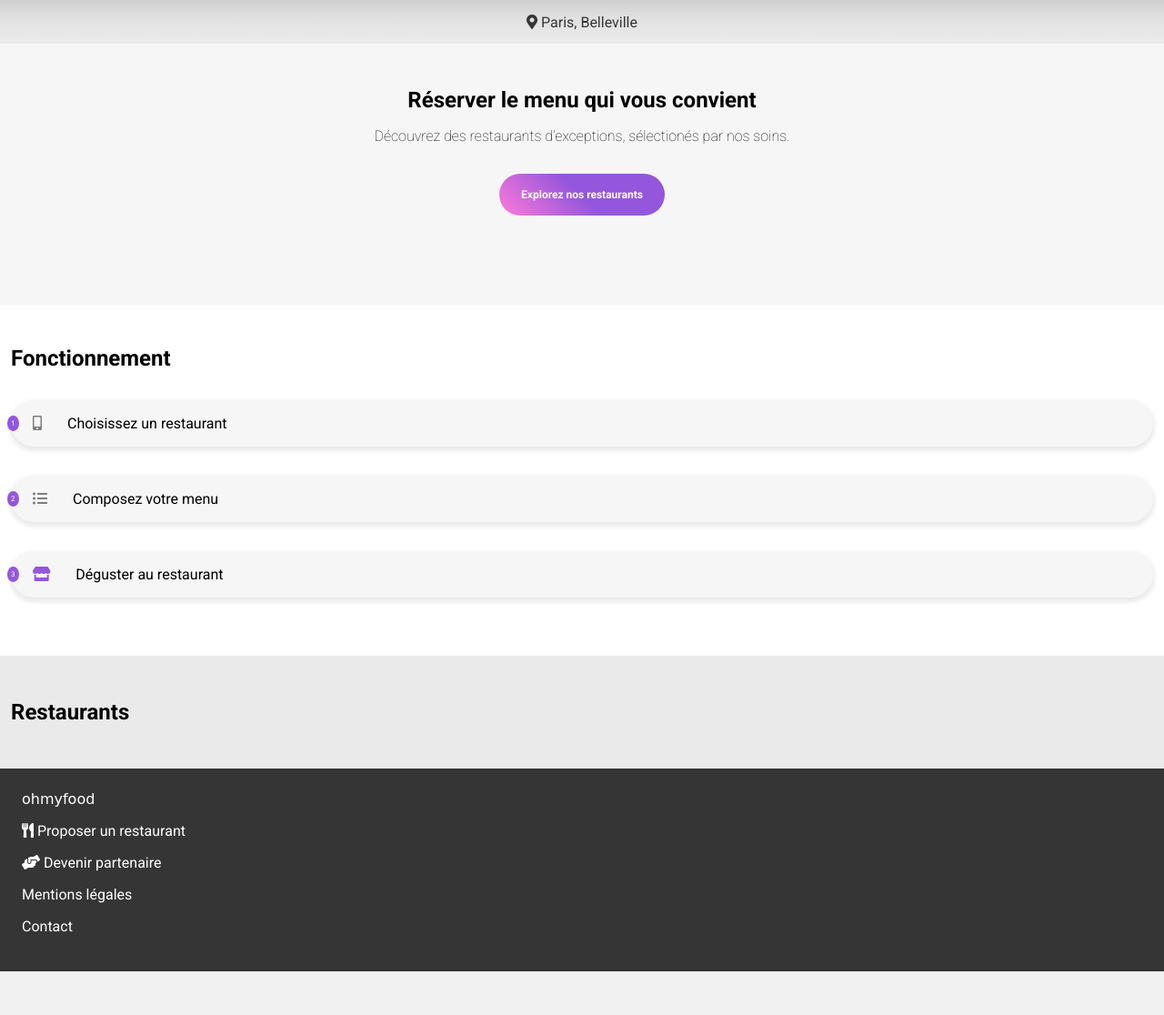
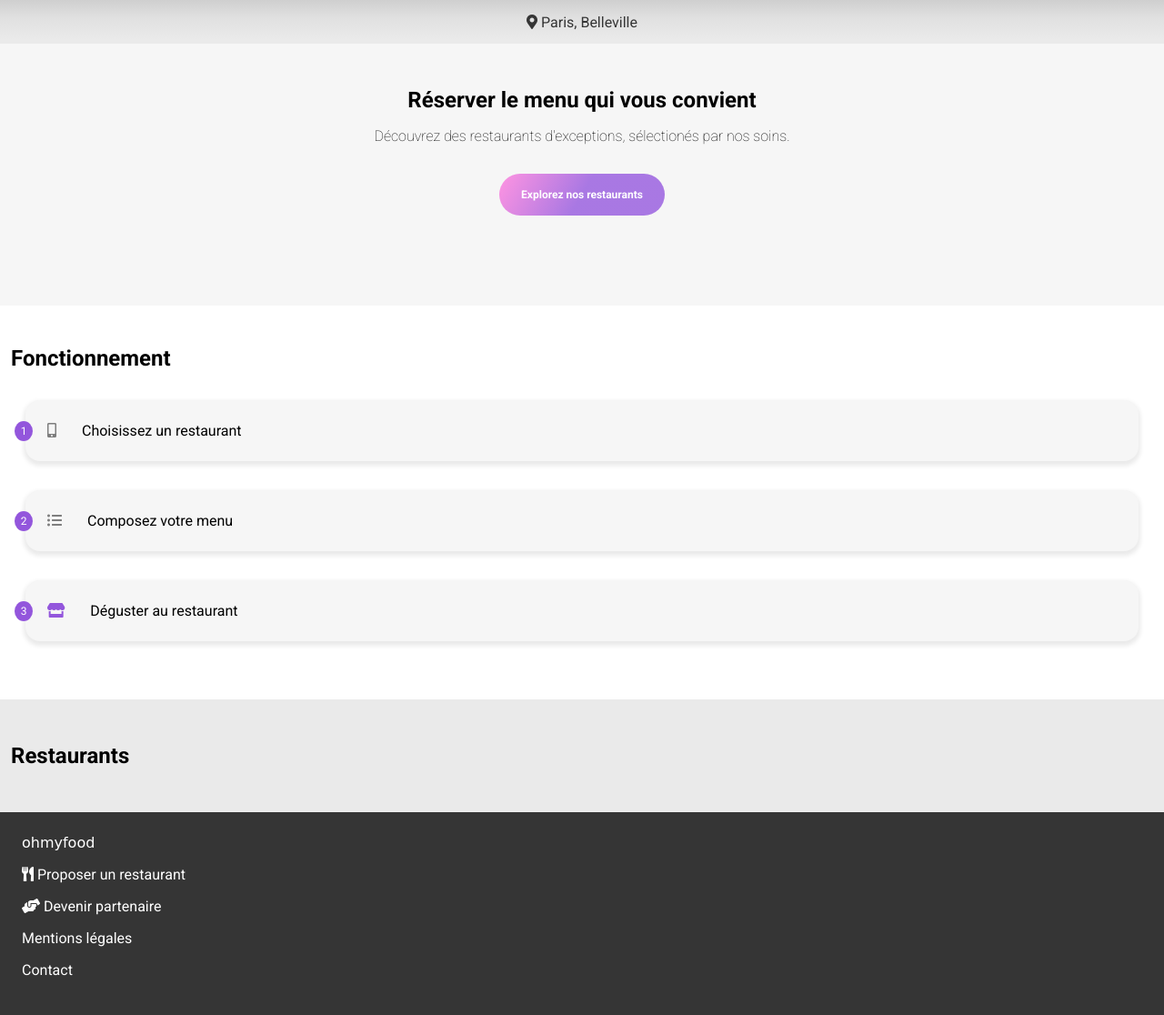
Before and after one commit to benjamin-fukdawurld/BenjaminZamour_3_29032021, a web app: file index.html in a window 1280 px wide. Shown: the part 64-1180 px from the top of the page at 91% size. Before the commit the page ends 1132 px from the top, so only its background shows below. Run offline with its HTML, style and script files only (its server is not run), Linux system fonts and the light colour scheme; style sheets or scripts are compiled from the project's sources; some web fonts are replaced.

Commit message:
Update header style

```diff
--- a/scss/_header.scss
+++ b/scss/_header.scss
@@ -47,12 +47,14 @@
         padding: 1rem 1.5rem;
         border-radius: 3rem;
         color: white;
-        background-color: map-get($colors, "primary");
         background: linear-gradient(
-            45deg,
-            map-get($colors, "secondary") 0%,
-            map-get($colors, "primary") 50%
-        );
+                120deg,
+                map-get($colors, "secondary") 0%,
+                map-get($colors, "primary") 50%
+            )
+            rgba(255, 255, 255, 0.2);
+        background-blend-mode: overlay;
+        background-size: cover;
         text-align: center;
         font-size: 0.75rem;
         font-weight: 700;
@@ -74,19 +76,21 @@
         &__badge {
             color: white;
             background-color: map-get($colors, "primary");
-            font-size: 0.5rem;
+            font-size: 0.75rem;
+            width: 0.75rem;
+            text-align: center;
             padding: 0.25rem;
             border-radius: 100%;
             position: absolute;
-            left: 0.5rem;
+            left: 1rem;
         }
 
         &__button {
             background-color: #f6f6f6;
             width: 100%;
-            margin: 1rem 0;
-            padding: 1rem 1.5rem;
-            border-radius: 2rem;
+            margin: 1rem;
+            padding: 1.5rem 1.5rem;
+            border-radius: 1rem;
             box-shadow: 0px 3px 5px 2px #eaeaea;
 
             &__icon {
```
